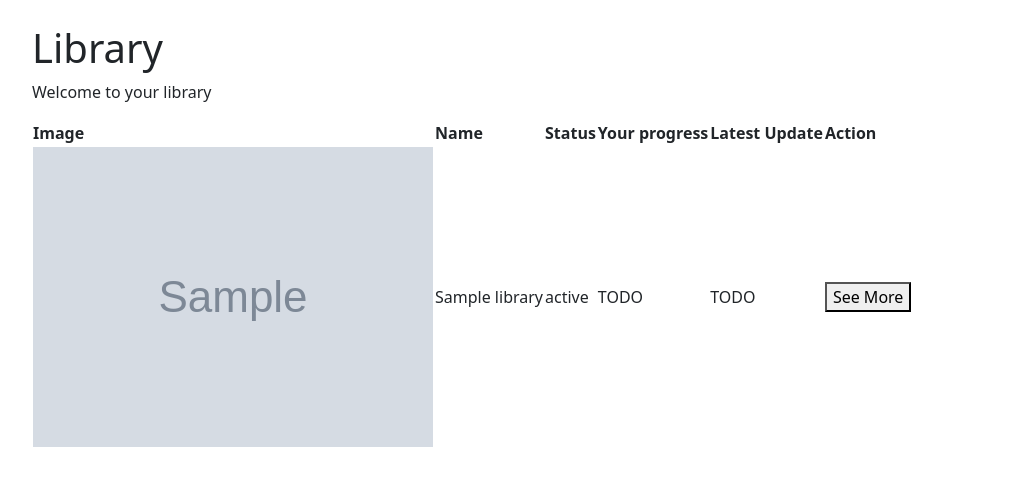
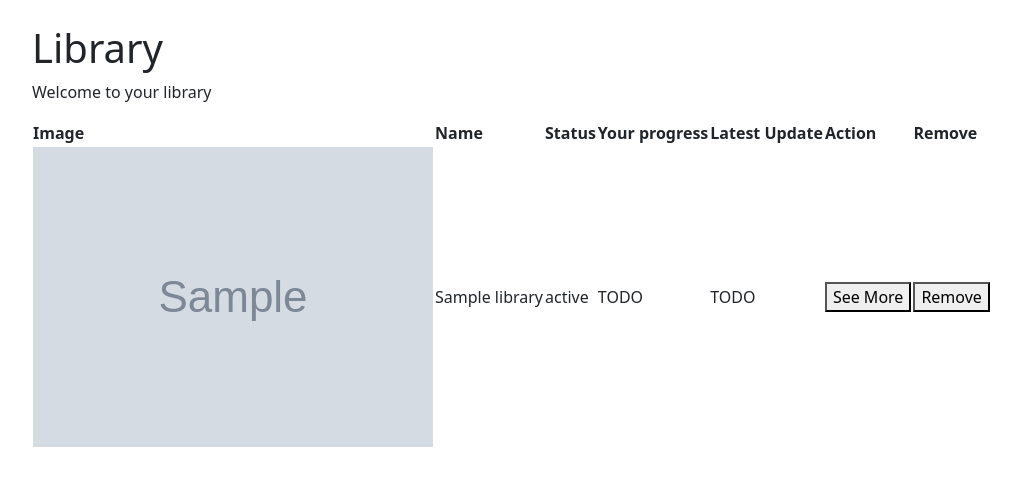
Before and after one commit to nachotafalla/where-was-i, a Flask app: page /library in a window 1280 px wide. Shown: the part 57-543 px from the top of the page, without its empty margins (50-1071 px from the left). Run offline with Flask 3, Linux system fonts and the light colour scheme; tables that the repository leaves empty hold one stand-in row (values such as "Sample post"); grey boxes marked "Sample" are stand-in pictures.

Commit message:
main features antes de progress tracking hechos

```diff
--- a/app.py
+++ b/app.py
@@ -67,7 +67,17 @@ def save():
     response = requests.get(f"https://api.tvmaze.com/shows/{tvmaze}")
     data = response.json()
     ###########
-    return redirect(url_for("details",id=tvmaze,saved=True))
+    return redirect(url_for("details",id=tvmaze))
+
+@app.route("/remove",methods=["POST"])
+def remove():
+    conn, cur = helpers.get_db()
+    remove = request.form.get("remove")
+    cur.execute("DELETE FROM library WHERE tvmaze_id = ?", (remove, ))
+    helpers.close_db(conn)
+    return redirect(url_for("library"))
+    ##########
+
 
 
 if __name__ == "__main__":
--- a/helpers.py
+++ b/helpers.py
@@ -25,3 +25,7 @@ def get_db():
     conn = sqlite3.connect("app.db")
     cur = conn.cursor()
     return conn, cur
+
+def close_db(conn):
+    conn.commit()
+    conn.close()
--- a/templates/library.html
+++ b/templates/library.html
@@ -13,6 +13,7 @@
             <th>Your progress</th>
             <th>Latest Update</th>
             <th>Action</th>
+            <th>Remove</th>
         </tr>
     </thead>
     <tbody>
@@ -37,6 +38,12 @@
                     <button type="submit">See More</button>
                 </form>
             </td>
+            <td>
+                <form action="/remove" method="post">
+                    <input name="remove" type="hidden" value="{{ row[1] }}">
+                    <button type="submit">Remove</button>
+                </form>
+            </td>
         </tr>
         {% endfor %}
     </tbody>
```
